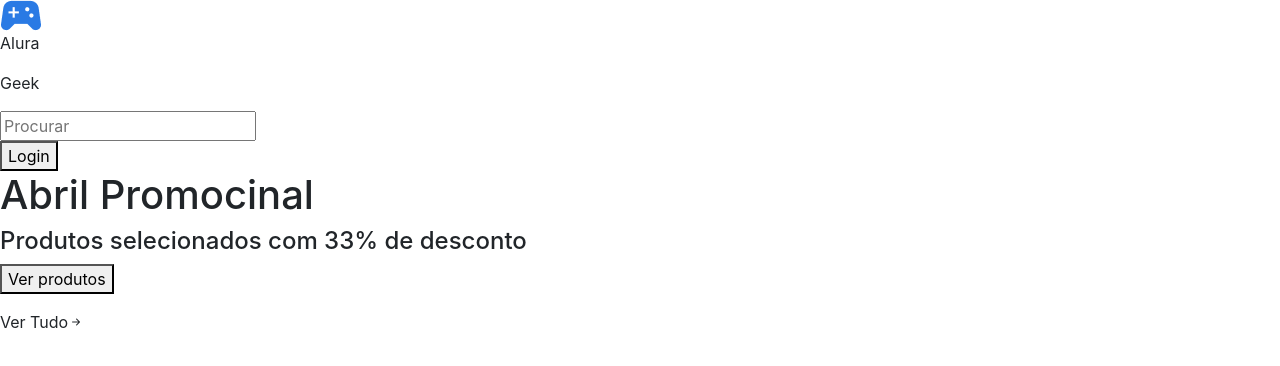
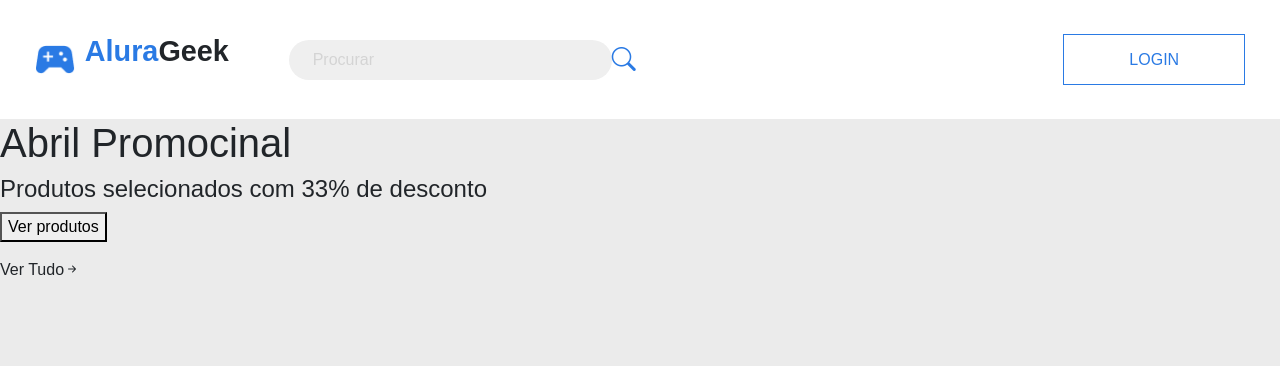
Before and after one commit to gustavobryan/AluraGeek-ecommerce, a plain HTML site: page views/index.html in a window 1280 px wide. Drawn offline with nearby package versions, Linux system fonts and the light colour scheme.

Commit message:
css header

```diff
--- /dev/null
+++ b/styles/style.css
@@ -0,0 +1,124 @@
+/*               global              */
+
+:root {
+    --bg-color: #ebebeb;
+    --input-placeholder: #d4d4d4;
+    --input-bg: #efefef;
+    --texto-destaque: #ffff;
+    --azul-destaque: #2a7ae4;
+    --bg-contato: #eaf2fd;
+    font-size: "Releway", sans-serif;
+}
+
+/*                  Normalize CSS                  */
+
+body {
+    margin: 0;
+    padding: 0;
+    box-sizing: border-box;
+    font-family: "Releway", sans-serif;
+    background-color: var(--bg-color);
+    scroll-behavior: smooth;
+}
+
+/*            Padrão páginas              */
+
+textarea:focus,
+input:focus {
+    box-shadow: 0 0 0 0;
+    border: 0 none;
+    outline: 0;
+}
+
+input::placeholder,
+textarea::placeholder {
+    color: var(--input-placeholder);
+    padding: 2%;
+}
+
+a {
+    color: var(--azul-destaque);
+    font-weight: 800;
+    font-family: "Releway", sans-serif;
+    text-decoration: none;
+}
+
+button {
+    cursor: pointer;
+}
+
+/*           Header            */
+
+header {
+    background-color: var(--texto-destaque);
+    padding: 30px;
+}
+
+nav {
+    align-items: center ;
+    display: flex;
+    flex-direction: row;
+    justify-content: space-around;
+}
+
+.logo-pesquisa {
+    align-items: center;
+    display: flex;
+    justify-content: space-between;
+    width: 601px;
+}
+
+.logo {
+    align-items: center;
+    display: flex;
+}
+
+.logo img {
+    height: 29.17px;
+    width: 40.02px;
+}
+
+.logo p {
+    font-size: 1.8em;
+    font-weight: bold;
+}
+
+.logo .logo-azul {
+    margin-left: 10px;
+    color: var(--azul-destaque);
+}
+
+.logo-pesquisa input {
+    background-color: var(--input-bg);
+    border: none;
+    border-radius: 30px;
+    height: 40px;
+    margin-left: 10%;
+    padding: 1% 3%;
+    width: 393px;
+}
+
+.logo-pesquisa .bi-search {
+    color: #2a7ae4;
+    font-size: 1.5em;
+}
+
+.login {
+    display: flex;
+    justify-content: end;
+    width: 600px;
+}
+
+.login button {
+    background: none;
+    border: solid 1px var(--azul-destaque);
+    color: var(--azul-destaque);
+    height: 51px;
+    text-transform: uppercase;
+    width: 182px;
+}
+
+.login button:hover {
+    background-color: var(--azul-destaque);
+    color: var(--texto-destaque);
+}
--- a/views/index.html
+++ b/views/index.html
@@ -5,6 +5,10 @@
 	<meta charset="UTF-8">
 	<meta http-equiv="X-UA-Compatible" content="IE=edge">
 	<meta name="viewport" content="width=device-width, initial-scale=1.0">
+	<link rel="preconnect" href="https://fonts.googleapis.com" />
+	<link rel="preconnect" href="https://fonts.gstatic.com" crossorigin />
+	<link href="https://fonts.googleapis.com/css2?family=Raleway:wght@400;500&display=swap" rel="stylesheet" />
+
 	<!-- Bootstrap CSS!-->
 	<link rel="stylesheet" href="https://cdn.jsdelivr.net/npm/bootstrap@4.0.0/dist/css/bootstrap.min.css"
 		integrity="sha384-Gn5384xqQ1aoWXA+058RXPxPg6fy4IWvTNh0E263XmFcJlSAwiGgFAW/dAiS6JXm" crossorigin="anonymous">
@@ -17,7 +21,8 @@
 		integrity="sha384-w76AqPfDkMBDXo30jS1Sgez6pr3x5MlQ1ZAGC+nuZB+EYdgRZgiwxhTBTkF7CXvN"
 		crossorigin="anonymous"></script>
 
-
+	<link rel="stylesheet" href="/styles/style.css">
+	<link rel="shortcut icon" href="../assets/logo.png" type="image/x-icon">
 	<title>AluraGeek | e-commerce</title>
 </head>
 
@@ -31,6 +36,7 @@
 					<p>Geek</p>
 				</div>
 				<input type="text" placeholder="Procurar" />
+				<i class="bi bi-search"></i>
 			</div>
 			<div class="login">
 				<a href="login.html"><button type="submit">Login</button></a>
@@ -62,6 +68,7 @@
 		</section>
 	</section>
 
+
 </body>
 
 </html>
```
Also changed, not shown: README.md, assets/Vector.png (deleted), assets/lupa.png (deleted).
